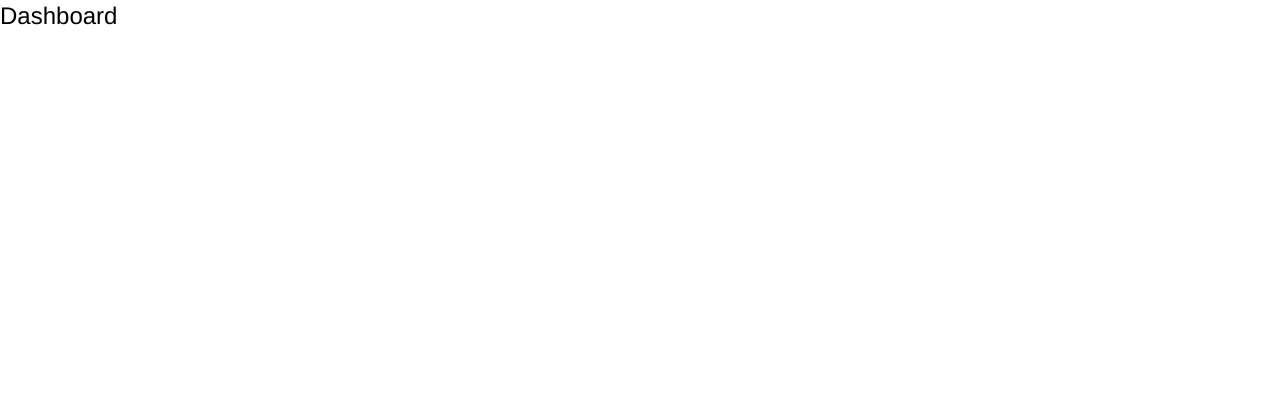
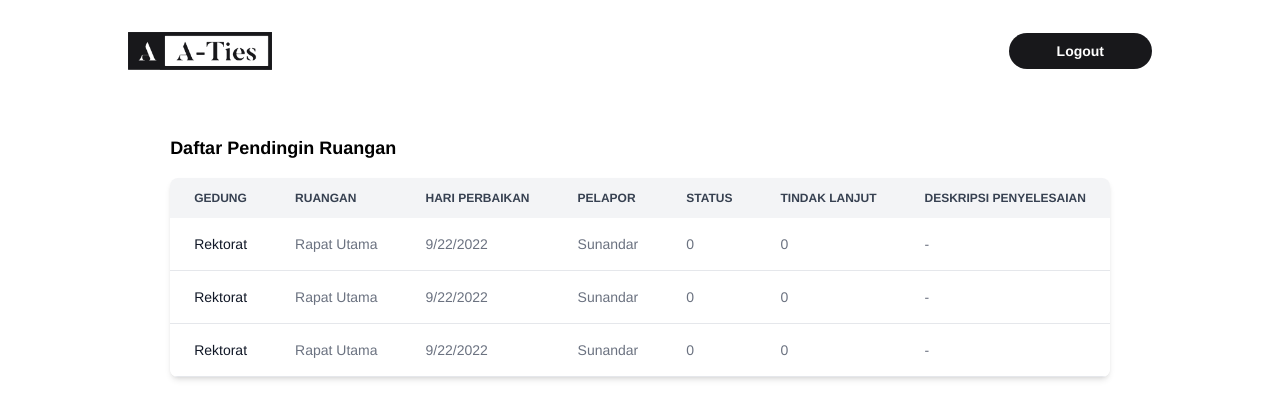
Before and after one commit to wahyucandra30/A-Ties, a React (Create React App) app: page / in a window 1280 px wide. Shown: the top 418 px of the page. Built offline with nearby package versions, Linux system fonts and the light colour scheme.

Commit message:
Add dashboard layout

```diff
--- /dev/null
+++ b/src/components/DashboardRow.jsx
@@ -0,0 +1,31 @@
+const DashboardRow = ({gedung, ruang, hari, pelapor, status, tindak, penyelesaian}) => {
+    return (
+        <>
+
+            <tr class="bg-white border-b dark:bg-gray-800 dark:border-gray-700 hover:bg-gray-50 dark:hover:bg-gray-600">
+                <th scope="row" class="py-4 px-6 font-medium text-gray-900 whitespace-nowrap dark:text-white">
+                    {gedung}
+                </th>
+                <td class="py-4 px-6">
+                    {ruang}
+                </td>
+                <td class="py-4 px-6">
+                    {hari}
+                </td>
+                <td class="py-4 px-6">
+                    {pelapor}
+                </td>
+                <td class="py-4 px-6">
+                    {status}
+                </td>
+                <td class="py-4 px-6">
+                    {tindak}
+                </td>
+                <td class="py-4 px-6">
+                    {penyelesaian}
+                </td>
+            </tr>
+        </>
+    )
+}
+export default DashboardRow;
--- /dev/null
+++ b/src/components/DashboardTable.jsx
@@ -0,0 +1,49 @@
+import DashboardRow from "./DashboardRow";
+
+const DashboardTable = () => {
+    const dummyDate = new Date(2022, 8, 22, 17, 39, 12);
+    return (
+        <div class="overflow-x-auto relative shadow-md sm:rounded-lg w-full">
+            <table class="w-full text-sm text-left text-gray-500 dark:text-gray-400">
+                <thead class="text-xs text-gray-700 uppercase bg-gray-100 dark:bg-gray-700 dark:text-gray-400">
+                    <tr>
+                        <th scope="col" class="py-3 px-6">
+                            Gedung
+                        </th>
+                        <th scope="col" class="py-3 px-6">
+                            Ruangan
+                        </th>
+                        <th scope="col" class="py-3 px-6">
+                            Hari Perbaikan
+                        </th>
+                        <th scope="col" class="py-3 px-6">
+                            Pelapor
+                        </th>
+                        <th scope="col" class="py-3 px-6">
+                            Status
+                        </th>
+                        <th scope="col" class="py-3 px-6">
+                            Tindak Lanjut
+                        </th>
+                        <th scope="col" class="py-3 px-6">
+                            Deskripsi Penyelesaian
+                        </th>
+                    </tr>
+                </thead>
+                <tbody>
+                    <DashboardRow gedung={"Rektorat"} ruang={"Rapat Utama"}
+                    pelapor={"Sunandar"} hari={dummyDate.toLocaleDateString()}
+                    status={0} tindak={0} penyelesaian={"-"}/>
+                    <DashboardRow gedung={"Rektorat"} ruang={"Rapat Utama"}
+                    pelapor={"Sunandar"} hari={dummyDate.toLocaleDateString()}
+                    status={0} tindak={0} penyelesaian={"-"}/>
+                    <DashboardRow gedung={"Rektorat"} ruang={"Rapat Utama"}
+                    pelapor={"Sunandar"} hari={dummyDate.toLocaleDateString()}
+                    status={0} tindak={0} penyelesaian={"-"}/>
+                </tbody>
+            </table>
+        </div>
+
+    )
+}
+export default DashboardTable;
--- a/src/pages/Dashboard.jsx
+++ b/src/pages/Dashboard.jsx
@@ -1,12 +1,27 @@
 import { useEffect } from "react";
+import DashboardTable from "../components/DashboardTable";
 function Dashboard() {
     useEffect(() => {
         document.title = "A-Ties - Dashboard";
     }, [])
     return (
-        <div>
-            <h1 className="text-2xl">Dashboard</h1>
-        </div>
+        <main className="flex items-center justify-center">
+            <div className="flex flex-col items-center max-w-[1500px] w-full py-8 px-32">
+                <nav className="flex items-center justify-between w-full">
+                    <img src="logo.png" alt="" className="w-36"/>
+                    {/* <h1 className="text-2xl">
+                        A-Ties
+                    </h1> */}
+                    <button class="px-12 py-2 text-sm text-white font-bold bg-zinc-900 rounded-full hover:bg-zinc-700">
+                        Logout
+                    </button>
+                </nav>
+                <div className="mt-16">
+                    <h2 className="w-full text-lg font-bold mb-4">Daftar Pendingin Ruangan</h2>
+                    <DashboardTable />
+                </div>
+            </div>
+        </main>
     );
 }
 
```
Also changed, not shown: public/logo.png (added), 1 other file (tests, documents, lock files or other folders).
